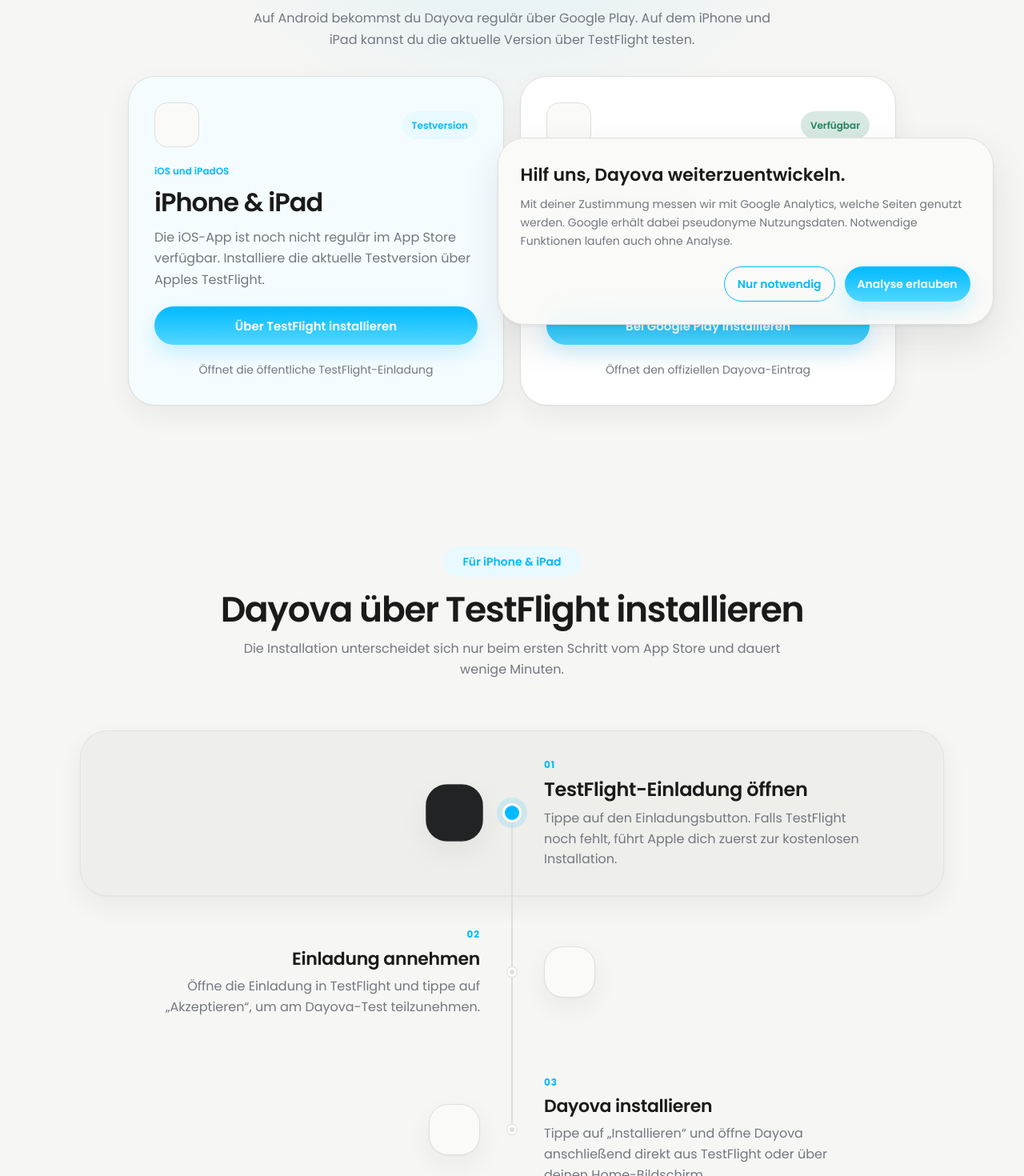
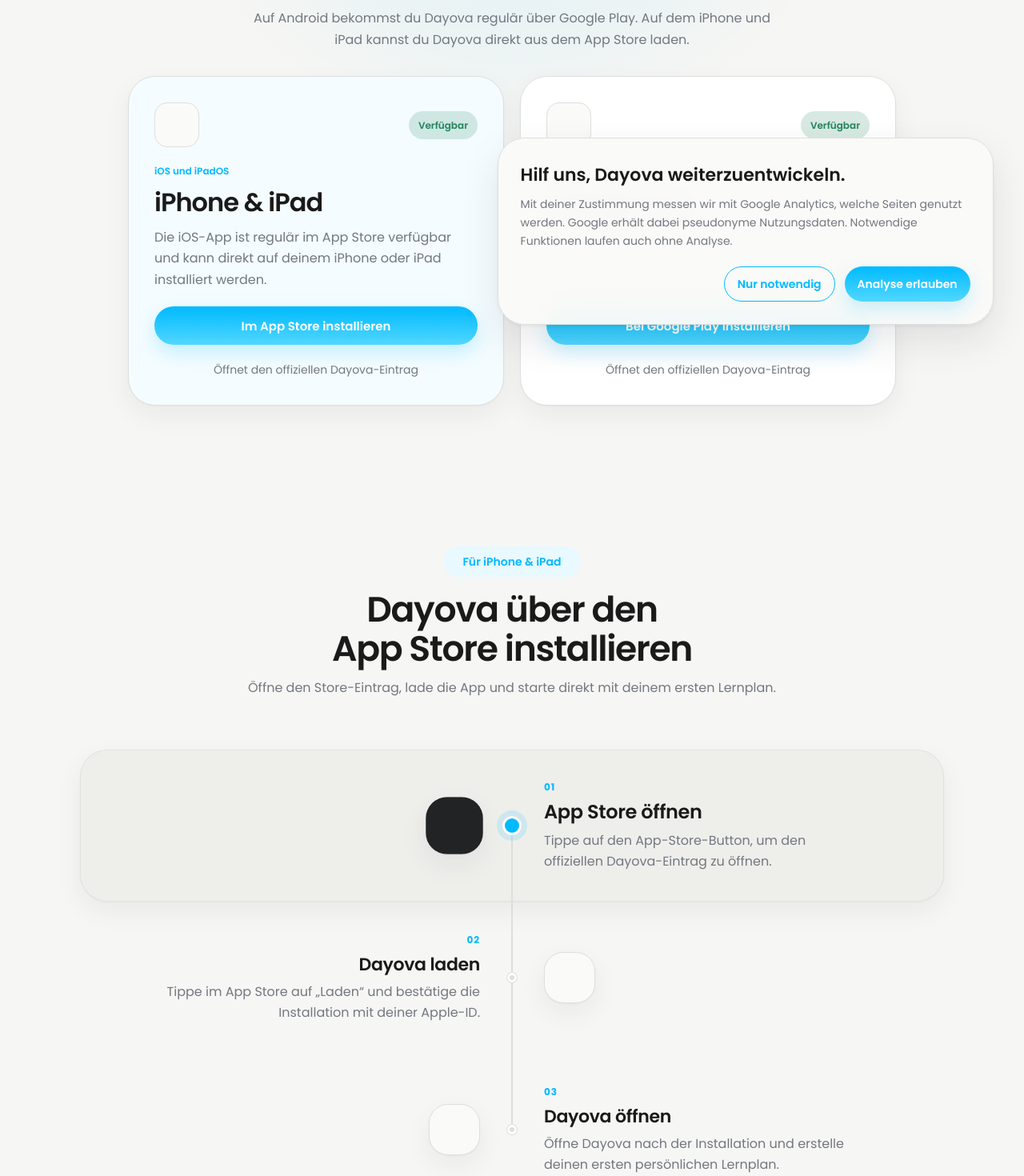
Before and after one commit to Dayova/dayova-website, a Next.js app: page /downloads in a window 1280 px wide. Shown: the part 360-1830 px from the top of the page at 80% size. Built offline with nearby package versions, Linux system fonts and the light colour scheme; no server answers; some icons are missing.

Commit message:
fix: update iOS download page for App Store

```diff
--- a/src/app/(marketing)/downloads/page.tsx
+++ b/src/app/(marketing)/downloads/page.tsx
@@ -11,7 +11,7 @@
 export const metadata: Metadata = {
   title: "Dayova herunterladen – iOS & Android",
   description:
-    "Installiere Dayova auf Android über Google Play oder teste die iOS-App über TestFlight.",
+    "Installiere Dayova auf iPhone und iPad über den App Store oder auf Android über Google Play.",
   alternates: {
     canonical: "/downloads",
   },
@@ -37,8 +37,7 @@
           </h1>
           <p className="download-page-hero__lead">
             Auf Android bekommst du Dayova regulär über Google Play. Auf dem
-            iPhone und iPad kannst du die aktuelle Version über TestFlight
-            testen.
+            iPhone und iPad kannst du Dayova direkt aus dem App Store laden.
           </p>
 
           <div className="download-platform-grid">
@@ -47,8 +46,8 @@
                 <span className="download-platform-card__icon" aria-hidden="true">
                   <DayovaIcon icon={SmartPhone01Icon} size={28} />
                 </span>
-                <span className="download-platform-card__status">
-                  Testversion
+                <span className="download-platform-card__status download-platform-card__status--available">
+                  Verfügbar
                 </span>
               </div>
               <div className="download-platform-card__copy">
@@ -57,15 +56,15 @@
                 </span>
                 <h2>iPhone &amp; iPad</h2>
                 <p>
-                  Die iOS-App ist noch nicht regulär im App Store verfügbar.
-                  Installiere die aktuelle Testversion über Apples TestFlight.
+                  Die iOS-App ist regulär im App Store verfügbar und kann
+                  direkt auf deinem iPhone oder iPad installiert werden.
                 </p>
               </div>
-              <a className="button-primary" href={siteConfig.links.testFlight}>
-                Über TestFlight installieren
+              <a className="button-primary" href={siteConfig.links.appStore}>
+                Im App Store installieren
               </a>
               <span className="download-platform-card__hint">
-                Öffnet die öffentliche TestFlight-Einladung
+                Öffnet den offiziellen Dayova-Eintrag
               </span>
             </article>
 
@@ -110,18 +109,18 @@
                 Für iPhone &amp; iPad
               </span>
               <h2 id="download-process-title" className="dayova-section-title">
-                Dayova über TestFlight installieren
+                Dayova über den App Store installieren
               </h2>
               <p>
-                Die Installation unterscheidet sich nur beim ersten Schritt
-                vom App Store und dauert wenige Minuten.
+                Öffne den Store-Eintrag, lade die App und starte direkt mit
+                deinem ersten Lernplan.
               </p>
             </div>
 
             <ProcessTimeline variant="download" />
             <div className="download-page-process__action">
-              <a className="button-secondary" href={siteConfig.links.testFlight}>
-                TestFlight-Einladung öffnen
+              <a className="button-secondary" href={siteConfig.links.appStore}>
+                App Store öffnen
               </a>
             </div>
           </div>
--- a/src/components/sections/homepage-sections.tsx
+++ b/src/components/sections/homepage-sections.tsx
@@ -53,7 +53,7 @@
   {
     question: "Wie kann ich Dayova nutzen?",
     answer:
-      "Installiere Dayova auf Android über Google Play oder auf dem iPhone und iPad über unsere öffentliche TestFlight-Einladung. Danach kannst du direkt in der App dein Konto erstellen.",
+      "Installiere Dayova auf Android über Google Play oder auf dem iPhone und iPad über den App Store. Danach kannst du direkt in der App dein Konto erstellen.",
   },
   {
     question: "Was kostet Dayova?",
@@ -285,7 +285,7 @@
       id="download"
       eyebrow="Dein erster Plan"
       title="Hol dir Dayova und leg los."
-      description="Installiere Dayova auf Android über Google Play oder teste die iOS-Version über TestFlight. Du kannst alle Funktionen 14 Tage ohne Zahlungsdaten ausprobieren."
+      description="Installiere Dayova auf Android über Google Play oder auf dem iPhone und iPad über den App Store. Du kannst alle Funktionen 14 Tage ohne Zahlungsdaten ausprobieren."
     >
       <StoreDownloadLink variant="secondary">App herunterladen</StoreDownloadLink>
     </BlueCtaSection>
--- a/src/components/sections/process-timeline.tsx
+++ b/src/components/sections/process-timeline.tsx
@@ -75,23 +75,23 @@
   download: [
     {
       number: "01",
-      title: "TestFlight-Einladung öffnen",
+      title: "App Store öffnen",
       description:
-        "Tippe auf den Einladungsbutton. Falls TestFlight noch fehlt, führt Apple dich zuerst zur kostenlosen Installation.",
+        "Tippe auf den App-Store-Button, um den offiziellen Dayova-Eintrag zu öffnen.",
       icon: SmartPhone01Icon,
     },
     {
       number: "02",
-      title: "Einladung annehmen",
+      title: "Dayova laden",
       description:
-        "Öffne die Einladung in TestFlight und tippe auf „Akzeptieren“, um am Dayova-Test teilzunehmen.",
+        "Tippe im App Store auf „Laden“ und bestätige die Installation mit deiner Apple-ID.",
       icon: TaskDone01Icon,
     },
     {
       number: "03",
-      title: "Dayova installieren",
+      title: "Dayova öffnen",
       description:
-        "Tippe auf „Installieren“ und öffne Dayova anschließend direkt aus TestFlight oder über deinen Home-Bildschirm.",
+        "Öffne Dayova nach der Installation und erstelle deinen ersten persönlichen Lernplan.",
       icon: DownloadCircle02Icon,
     },
   ],
```
